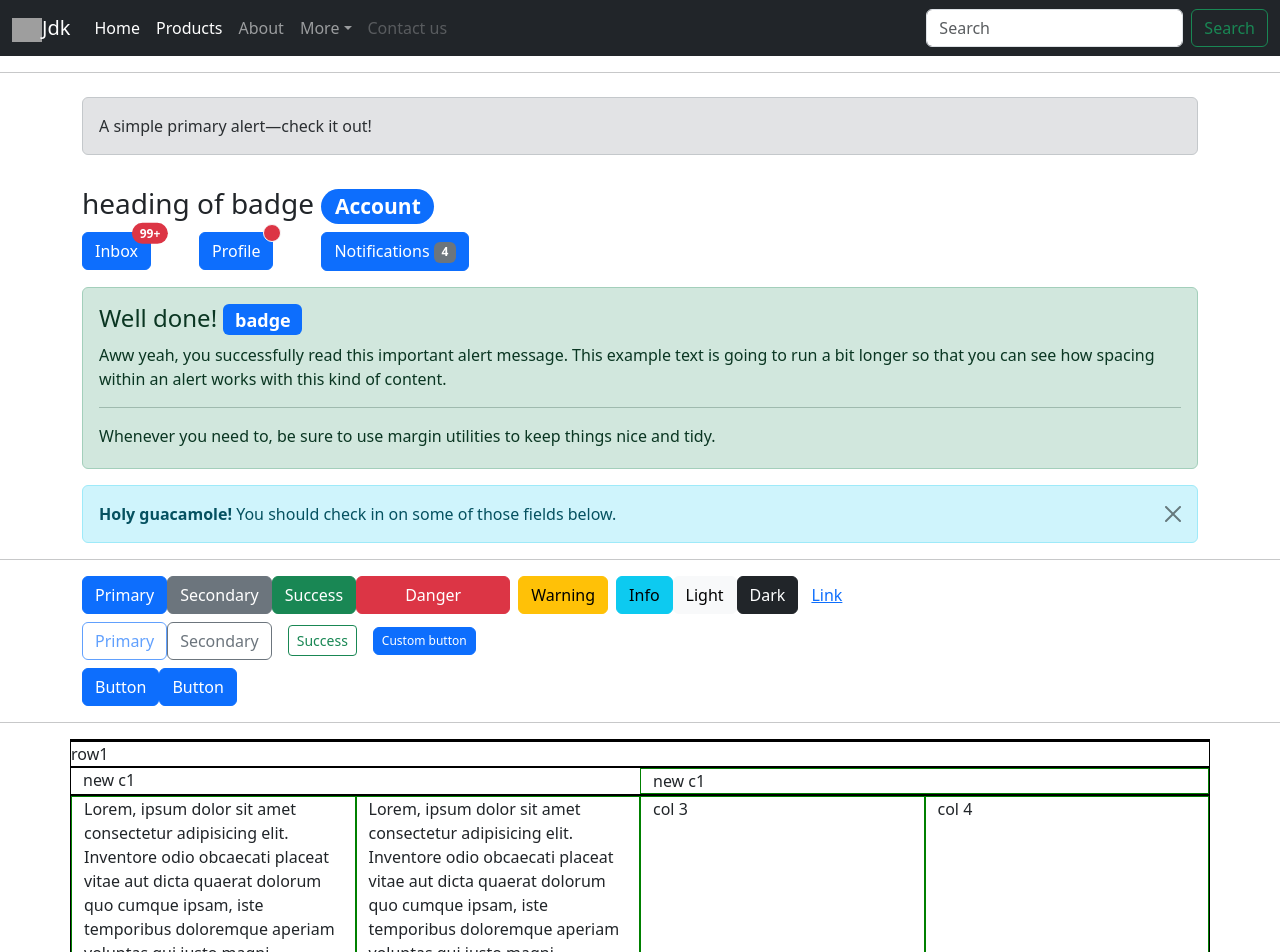
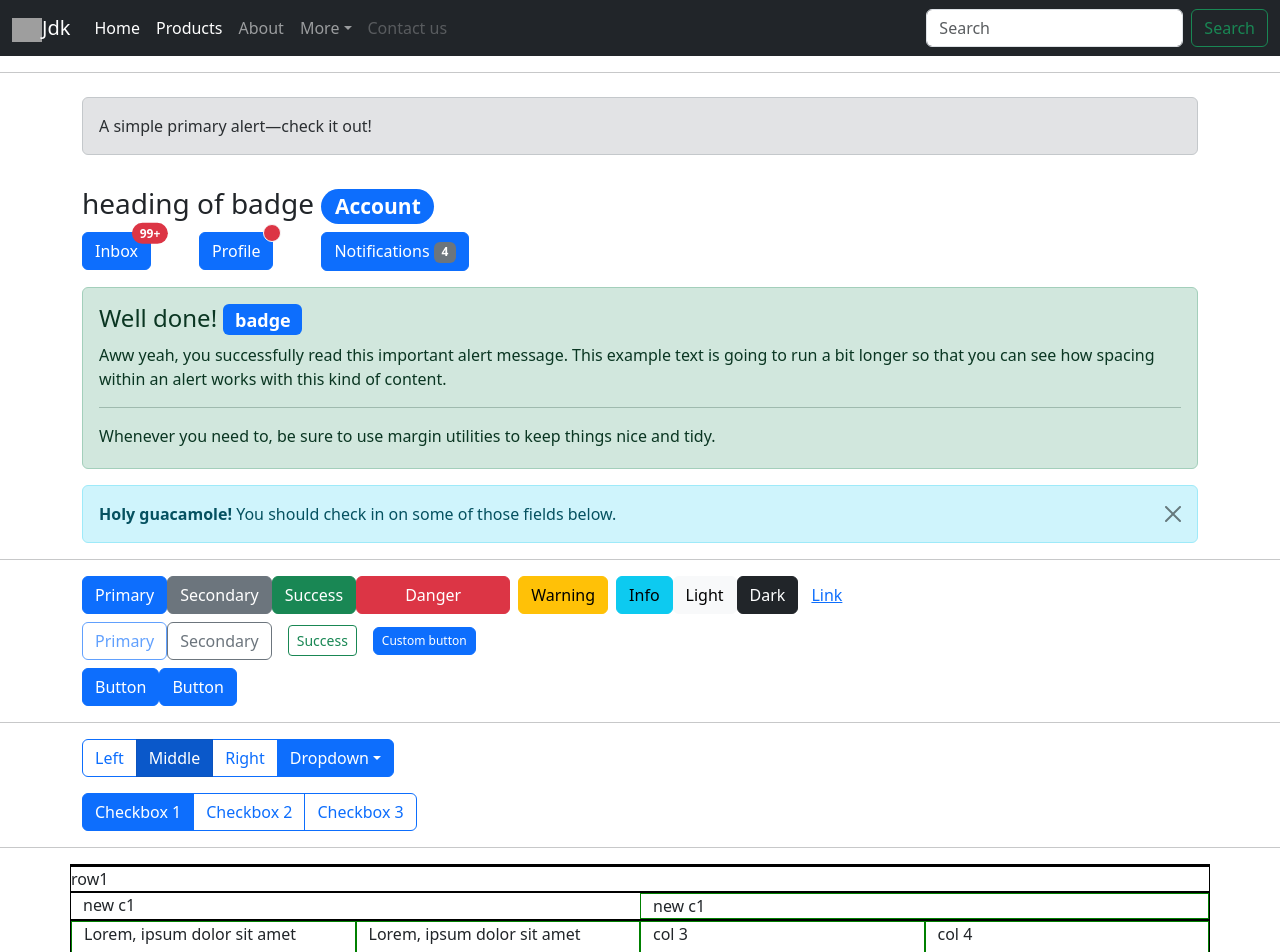
Before and after one commit to abrar0123/bsproject1, a React (Create React App) app: page / in a window 1280 px wide. Shown: the top 952 px of the page. Built offline with nearby package versions, Linux system fonts and the light colour scheme; grey boxes are pictures that could not be loaded.

Commit message:
button groups added

```diff
--- a/src/App.js
+++ b/src/App.js
@@ -4,8 +4,8 @@ import Header from "./components/header";
 import Col12 from "./components/col12";
 import NavBar from "./components/NavBar";
 import Alert from "./components/alert";
-import { Button } from "bootstrap";
 import Buttons from "./components/Buttons";
+import Buttongroups from "./components/buttongroups";
 function App() {
   return (
     <>
@@ -17,6 +17,8 @@ function App() {
       <hr />
       <Buttons />
       <hr />
+      <Buttongroups />
+      <hr />
 
       <Header />
       <hr />
--- /dev/null
+++ b/src/components/buttongroups.js
@@ -0,0 +1,82 @@
+import React from "react";
+
+export default function buttongroups() {
+  return (
+    <div className="container">
+      <div className="containers">
+        <div class="btn-group" role="group" aria-label="Basic example">
+          <button type="button" class="btn btn-outline-primary">
+            Left
+          </button>
+          <button type="button " class="btn btn-primary active">
+            Middle
+          </button>
+          <button type="button" class="btn btn-outline-primary">
+            Right
+          </button>
+          {/* drop down */}
+          <div class="btn-group" role="group">
+            <button
+              type="button"
+              class="btn btn-primary dropdown-toggle"
+              data-bs-toggle="dropdown"
+              aria-expanded="false"
+            >
+              Dropdown
+            </button>
+            <ul class="dropdown-menu">
+              <li>
+                <a class="dropdown-item" href="#">
+                  Dropdown link
+                </a>
+              </li>
+              <li>
+                <a class="dropdown-item" href="#">
+                  Dropdown link
+                </a>
+              </li>
+            </ul>
+          </div>
+        </div>
+      </div>
+      {/* check boxes */}
+      <div
+        class="btn-group mt-3"
+        role="group "
+        aria-label="Basic checkbox toggle button group"
+      >
+        <input
+          type="checkbox"
+          class="btn-check"
+          id="btncheck1"
+          autocomplete="off"
+          checked
+        />
+        <label class="btn btn-outline-primary" for="btncheck1">
+          Checkbox 1
+        </label>
+
+        <input
+          type="checkbox"
+          class="btn-check"
+          id="btncheck2"
+          autocomplete="off"
+        />
+        <label class="btn btn-outline-primary" for="btncheck2">
+          Checkbox 2
+        </label>
+
+        <input
+          type="checkbox"
+          class="btn-check"
+          id="btncheck3"
+          autocomplete="off"
+        />
+        <label class="btn btn-outline-primary" for="btncheck3">
+          Checkbox 3
+        </label>
+      </div>
+      {/* jk */}
+    </div>
+  );
+}
```
